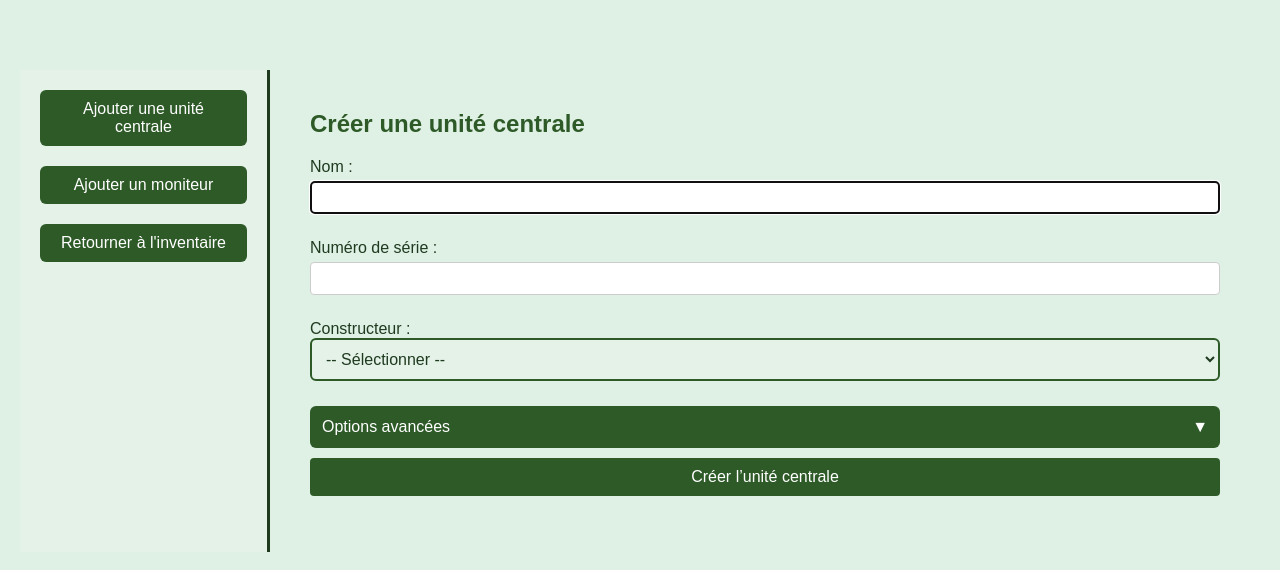
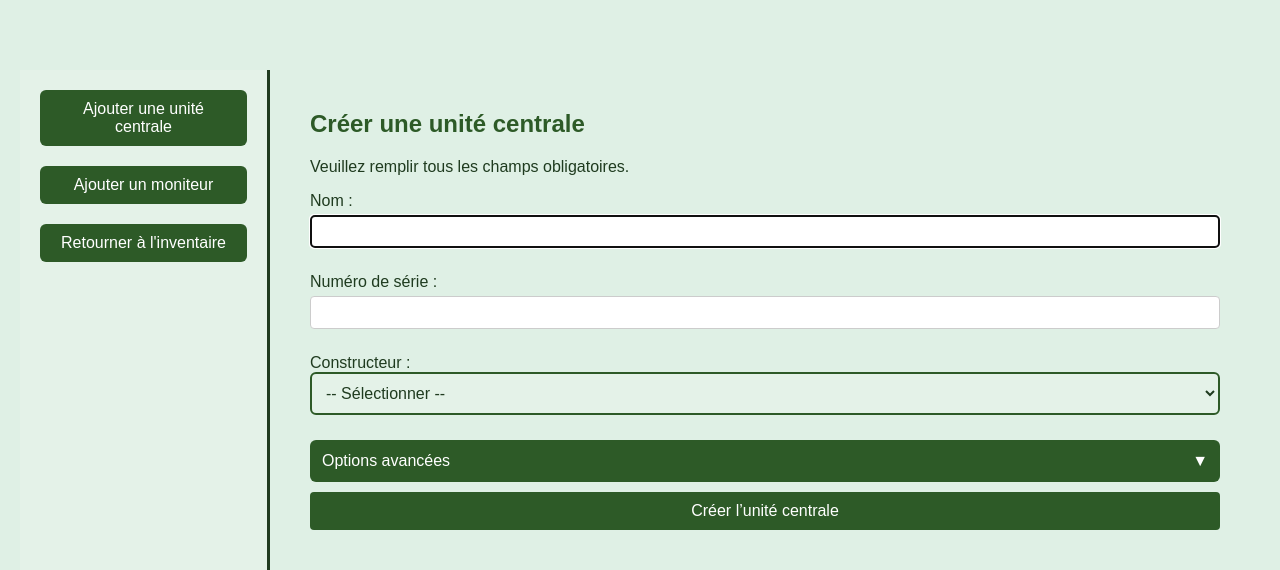
Before and after one commit to Wintide/SAE_BUT2_Groupe1, a PHP site: page /ajout_avec_formulaire.php?error_obligatory in a window 1280 px wide. Shown: the part 80-650 px from the top of the page. Run offline with PHP 8.4, Linux system fonts and the light colour scheme; the visitor is signed in with stand-in values (Sample User, id 1); tables that the repository leaves empty or names only in its code hold one stand-in row (values such as "Sample post").

```diff
--- a/src/ajout_avec_formulaire.php
+++ b/src/ajout_avec_formulaire.php
@@ -92,6 +92,13 @@ $monitor_attached_to = mysqli_query($conn, "SELECT name FROM devices");
                 <div class="form-container">
                     <h2>Créer une unité centrale</h2>
                     <form action="ajout_uc.php" method="post">
+
+                        <?php
+                        if (isset($_GET['error_obligatory'])) {
+                            echo "<p class='error-message'>Veuillez remplir tous les champs obligatoires.</p>";
+                        } elseif (isset($_GET['success']) && $_GET['success'] === "uc") {
+                            echo "<p class='success-message'>Unité centrale créée avec succès !</p>";
+                        }?>
 
                         <label for="uc-name">Nom :</label>
                         <input type="text" name="name" id="uc-name" autofocus required>
@@ -216,6 +223,13 @@ $monitor_attached_to = mysqli_query($conn, "SELECT name FROM devices");
                     <h2>Créer un moniteur</h2>
                     <form action="ajout_moniteur.php" method="post">
 
+                        <?php
+                        if (isset($_GET['error_obligatory'])) {
+                            echo "<p class='error-message'>Veuillez remplir tous les champs obligatoires.</p>";
+                        } elseif (isset($_GET['success']) && $_GET['success'] === "uc") {
+                            echo "<p class='success-message'>Moniteur créée avec succès !</p>";
+                        }?>
+
                         <label for="m-NS">Numéro de série :</label>
                         <input type="text" name="serial" id="m-NSr" required>
 
--- a/src/ajout_moniteur.php
+++ b/src/ajout_moniteur.php
@@ -17,6 +17,12 @@ function post_or_null($key) {
 }
 
 $serial = post_or_null("serial");
+
+if ($serial == null) {
+    header("Location: ajout_avec_formulaire.php?error_obligatory");
+    exit();
+}
+
 $manufacturer = post_or_null("manufacturer");
 $model = post_or_null("model");
 
--- a/src/ajout_uc.php
+++ b/src/ajout_uc.php
@@ -19,6 +19,12 @@ function post_or_null($key) {
 $name = post_or_null("name");
 $serial = post_or_null("serial");
 $manufacturer = post_or_null("manufacturer");
+
+if ($name == null || $serial == null || $manufacturer == null) {
+    header("Location: ajout_avec_formulaire.php?error_obligatory");
+    exit();
+}
+
 $model = post_or_null("model");
 $type = post_or_null("type");
 $cpu = post_or_null("cpu");
```
